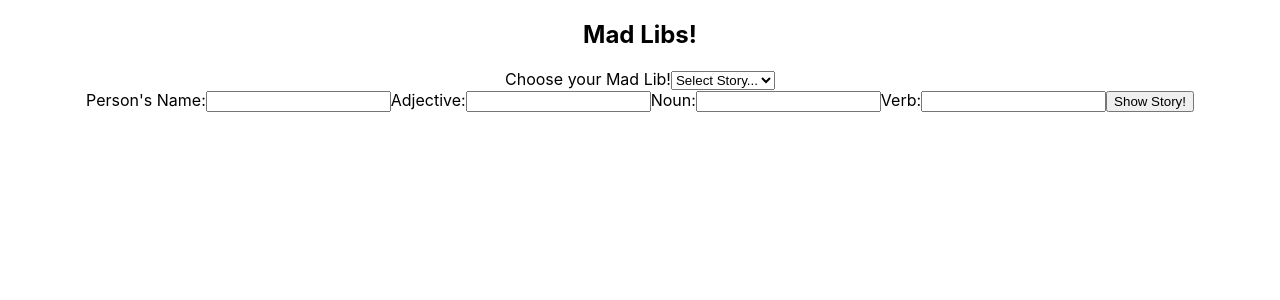
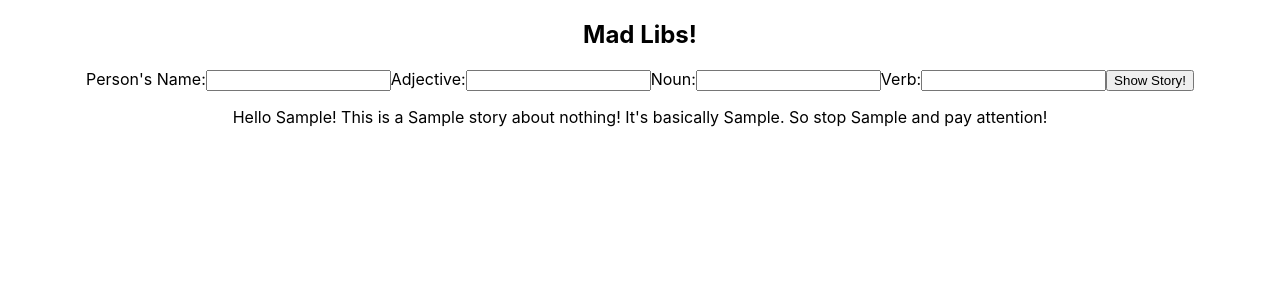
Before and after one commit to HeyImMatt/madlibs-react, a React (Create React App) app: page / in a window 1280 px wide. Both pictures are taken after typing "Sample", "Sample", "Sample", "Sample" into the empty fields and a click on the button "Show Story!". Shown: the top 300 px of the page. Built offline with nearby package versions, Linux system fonts and the light colour scheme.

Commit message:
Show the story with the user words

```diff
--- a/src/MadLib.js
+++ b/src/MadLib.js
@@ -1,9 +1,11 @@
 import React, { useState, useEffect } from 'react';
 import useFormFields from './hooks/useFormFields';
 import MadLibForm from './MadLibForm';
+import MadLibStory from './MadLibStory';
 
 const MadLib = () => {
-  const [story, handleChange] = useFormFields({name: 'select story'})
+  const [storyWords, setStoryWords] = useState([]);
+  //const [story, handleChange] = useFormFields({name: 'select story'})
   const [userWords, wordsFormHandleChange, wordsFormResetFormData] = useFormFields({
     name1: '',
     adj1: '',
@@ -13,6 +15,7 @@ const MadLib = () => {
 
   const submitUserWords = (e) => {
     e.preventDefault();
+    setStoryWords((storyWords)=> ([...storyWords, userWords]))
     wordsFormResetFormData()
   }
   //Render different form fields based on selected story
@@ -25,17 +28,18 @@ const MadLib = () => {
   return (
     <>
     <h2>Mad Libs!</h2>
-    <label htmlFor="story-select">Choose your Mad Lib!</label>
+    {/* <label htmlFor="story-select">Choose your Mad Lib!</label>
     <select id="story-select" name="name" value={story.name} onChange={handleChange}>
       <option value='select story' disabled hidden>Select Story...</option>
       <option value='1'>Story 1</option>
       <option value='2'>Story 2</option>
       <option value='3'>Story 3</option>
-    </select>
+    </select> */}
     <MadLibForm
     userWords={userWords}
     wordsFormHandleChange={wordsFormHandleChange}
     submitUserWords={submitUserWords} />
+    {storyWords.length > 0 ? <MadLibStory storyWords={storyWords[0]} /> : ''}
     </>
   )
 }
--- a/src/MadLibForm.js
+++ b/src/MadLibForm.js
@@ -9,6 +9,7 @@ const MadLibForm = ( { userWords, wordsFormHandleChange, submitUserWords} ) => {
       name="name1"
       value={userWords.name1}
       onChange={wordsFormHandleChange}
+      required
       />
       <label htmlFor="adj1">Adjective:</label>
       <input type="text"
@@ -16,6 +17,7 @@ const MadLibForm = ( { userWords, wordsFormHandleChange, submitUserWords} ) => {
       name="adj1"
       value={userWords.adj1}
       onChange={wordsFormHandleChange}
+      required
       />
       <label htmlFor="noun1">Noun:</label>
       <input type="text"
@@ -23,6 +25,7 @@ const MadLibForm = ( { userWords, wordsFormHandleChange, submitUserWords} ) => {
       name="noun1"
       value={userWords.noun1}
       onChange={wordsFormHandleChange}
+      required
       />
       <label htmlFor="verb1">Verb:</label>
       <input type="text"
@@ -30,6 +33,7 @@ const MadLibForm = ( { userWords, wordsFormHandleChange, submitUserWords} ) => {
       name="verb1"
       value={userWords.verb1}
       onChange={wordsFormHandleChange}
+      required
       />
       <button>Show Story!</button>
     </form>
--- a/src/MadLibStory.js
+++ b/src/MadLibStory.js
@@ -1,10 +1,11 @@
 import React from 'react';
 
-const MadLibStory = ({ userWords }) => {
+const MadLibStory = ({ storyWords }) => {
+  const {name1, adj1, noun1, verb1} = storyWords;
   return (
     <div className="story-container">
-      <p>Hello {userWords.name1}! This is a {userWords.adj1} story about nothing!
-      It's basically {userWords.noun1}. So stop {userWords.verb1} and pay attention!</p>
+      <p>Hello {name1}! This is a {adj1} story about nothing!
+      It's basically {noun1}. So stop {verb1} and pay attention!</p>
     </div>
   )
 }
```
